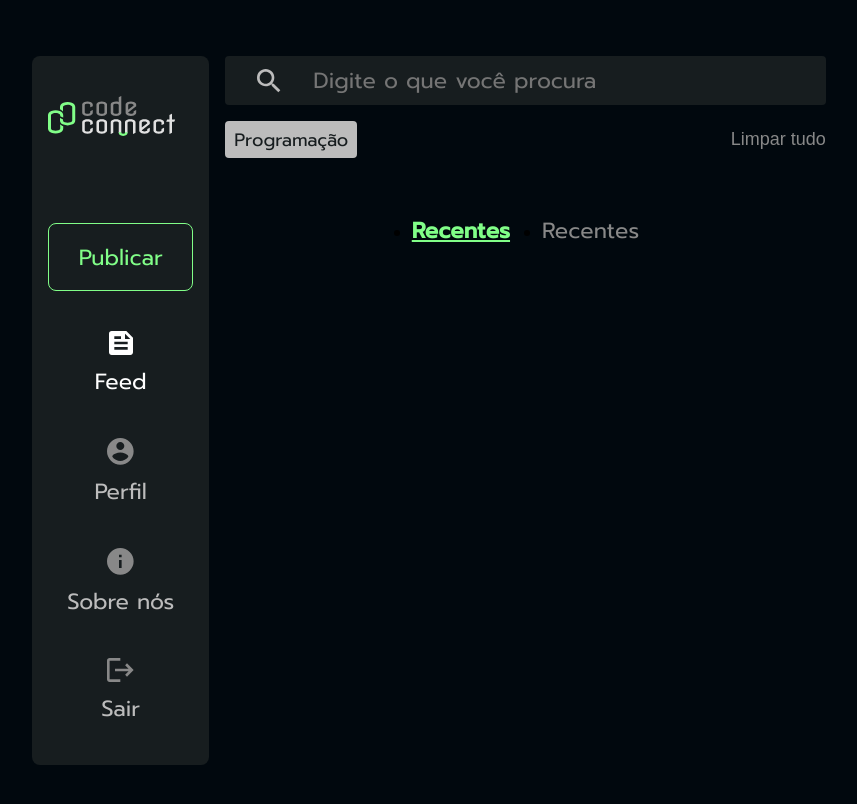
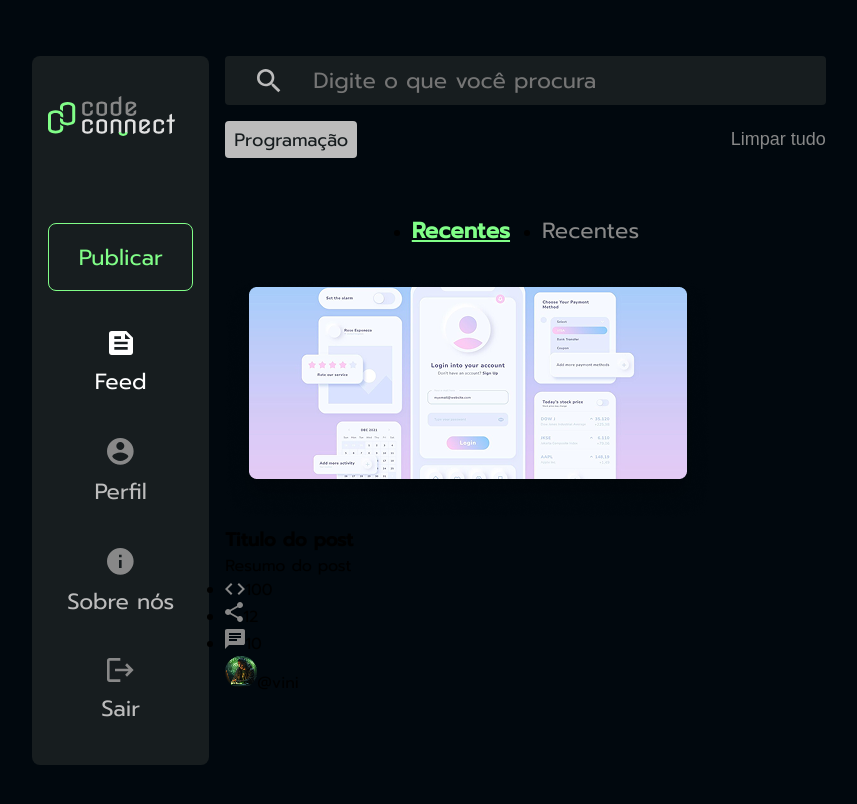
Before and after one commit to Kenichi07/Projetos-React, a React (Vite) app in the folder Codeconnect/: page / in a window 1280 px wide. Shown: the top 804 px of the page, without its empty margins (211-1068 px from the left). Built offline with nearby package versions, Linux system fonts and the light colour scheme.

Commit message:
feat: created Card component

```diff
--- a/Codeconnect/src/App.jsx
+++ b/Codeconnect/src/App.jsx
@@ -3,6 +3,7 @@ import Sidebar from "./componentes/Sidebar";
 import BarraDePesquisa from "./componentes/BarraDePesquisa";
 import Filtro from "./componentes/Filtro";
 import Ordenacao from "./componentes/Ordenacao";
+import Card from "./componentes/Card";
 
 function App() {
   return (
@@ -12,6 +13,7 @@ function App() {
         <BarraDePesquisa />
         <Filtro />
         <Ordenacao />
+        <Card />
       </div>
     </div>
   );
--- /dev/null
+++ b/Codeconnect/src/componentes/Card/index.jsx
@@ -0,0 +1,42 @@
+import Capa from "./assets/capa.png";
+import Code from "./assets/code.svg";
+import Chat from "./assets/chat.svg";
+import Share from "./assets/share.svg";
+import Icone from "./assets/icone.png";
+
+export default function Card() {
+  return (
+    <article className="card">
+      <div className="card__imagem">
+        <img src={Capa} alt="Imagem do post" />
+      </div>
+      <div className="card__conteudo">
+        <div className="conteudo__texto">
+          <h3>Titulo do post</h3>
+          <p>Resumo do post</p>
+        </div>
+
+        <div className="conteudo__rodape">
+          <ul>
+            <li>
+              <img src={Code} alt="códigos" />
+              100
+            </li>
+            <li>
+              <img src={Share} alt="compartilhamentos" />
+              12
+            </li>
+            <li>
+              <img src={Chat} alt="comentários" />
+              10
+            </li>
+          </ul>
+          <div className="rodape__usuario">
+            <img src={Icone} alt="imagem do usuário" />
+            @vini
+          </div>
+        </div>
+      </div>
+    </article>
+  );
+}
```
Also changed, not shown: Codeconnect/src/componentes/Card/assets/capa.png (renamed from Codeconnect/src/componentes/Card/assets/Code editor.png), Codeconnect/src/componentes/Card/assets/icone.png (added), Codeconnect/src/componentes/Card/styles.css (added).
